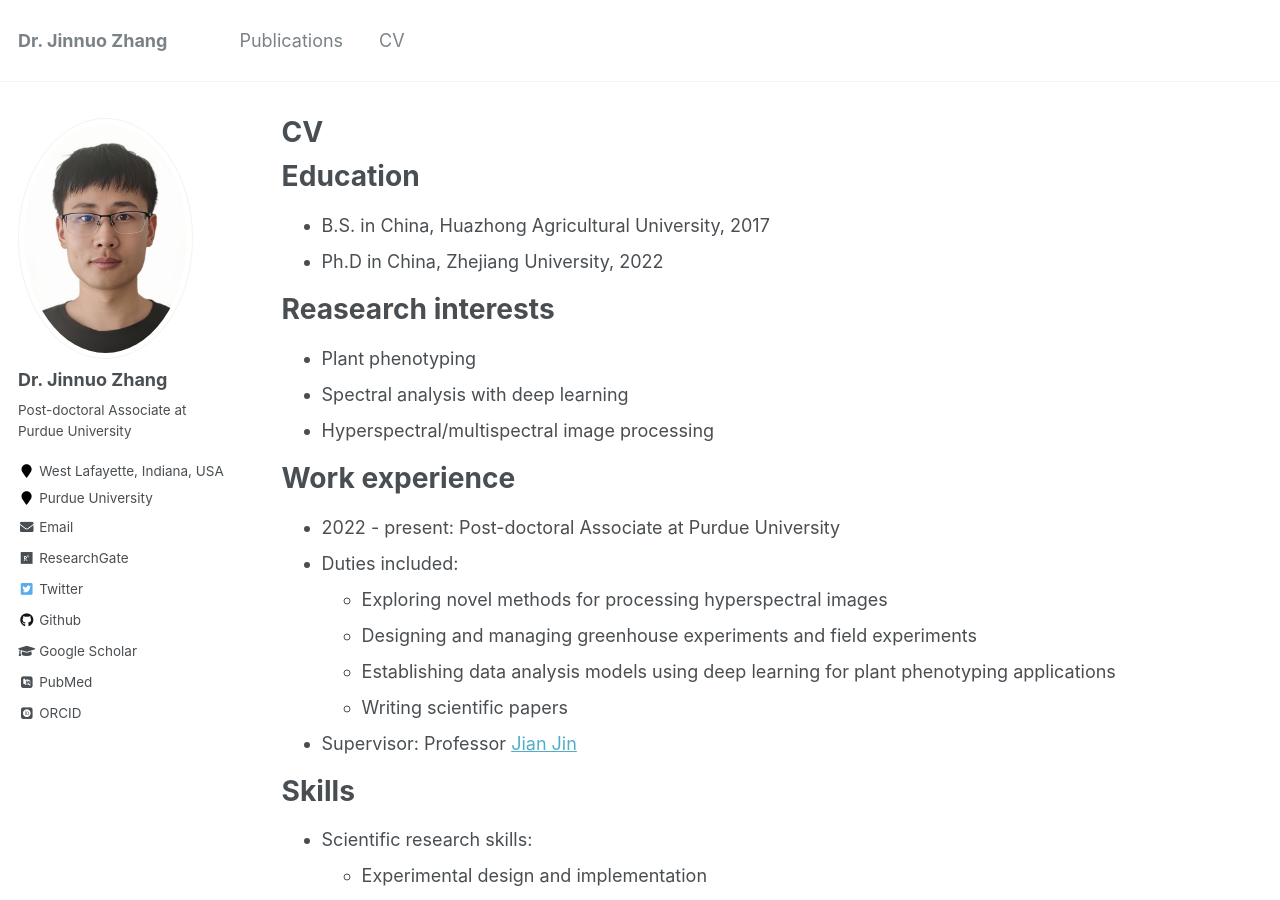
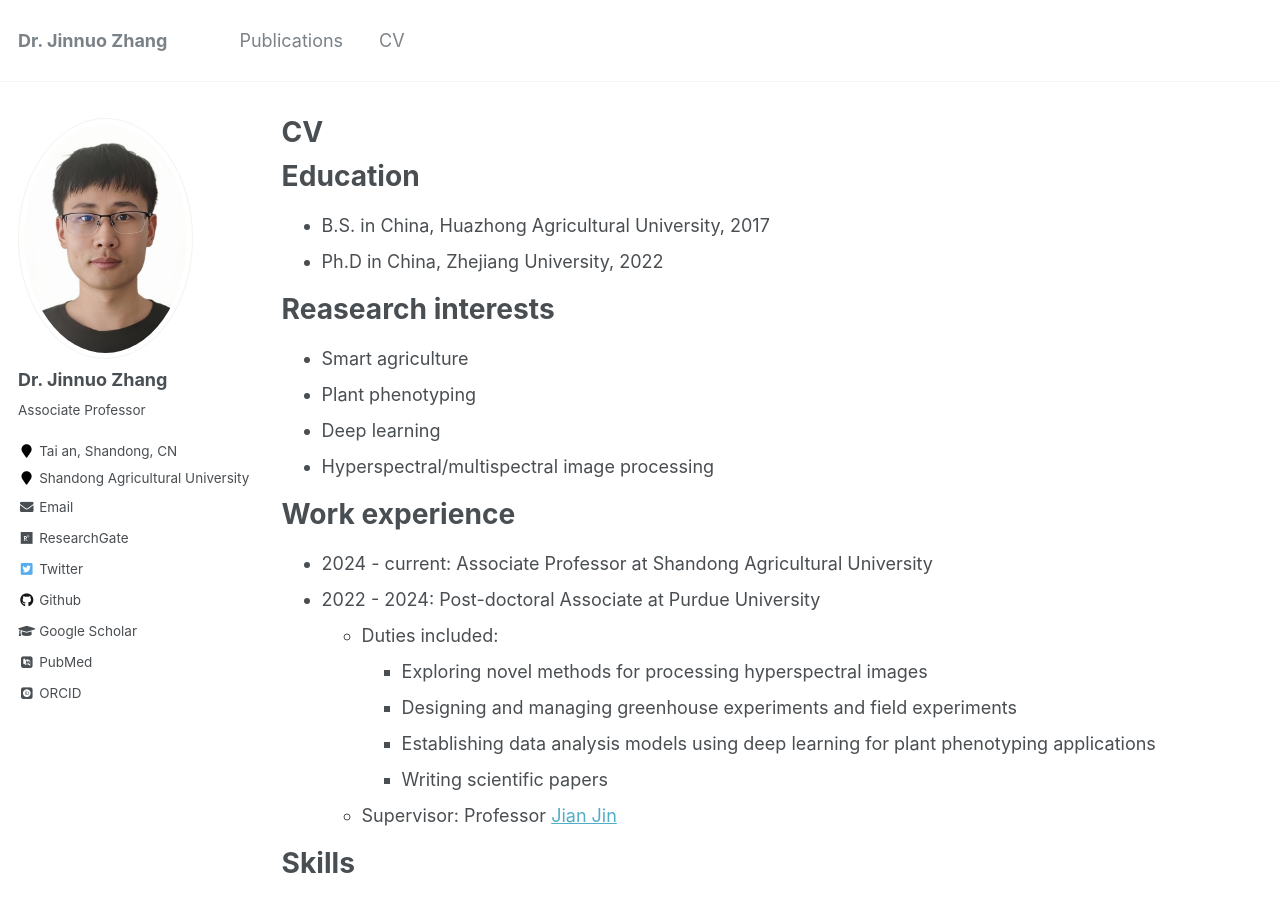
Before and after one commit to jinnuozhang/jinnuozhang.github.io, a Jekyll site: the page built from _pages/cv.md, in a window 1280 px wide and 900 px high. Built offline with Jekyll 4.4.1, drawn with Linux system fonts in a browser that asks for light colours; some web fonts are replaced.

Commit message:
New work

```diff
--- a/_config.yml
+++ b/_config.yml
@@ -10,7 +10,7 @@ locale                   : "en-US"
 title                    : "Dr. Jinnuo Zhang"
 title_separator          : "-"
 name                     : &name "Jinnuo Zhang"
-description              : &description "Postdoctoral Associate at Purdue University"
+description              : &description "Associate Professor at Shandong Agricultural University"
 url                      : https://jinnuozhang.github.io # the base hostname & protocol for your site e.g. "https://mmistakes.github.io"
 baseurl                  : "" # the subpath of your site, e.g. "/blog"
 repository               : "jinnuozhang/jinnuozhang.github.io"
@@ -82,12 +82,12 @@ analytics:
 author:
   name             : "Dr. Jinnuo Zhang"
   avatar           : "profile.png"
-  bio              : "Post-doctoral Associate at Purdue University"
-  location         : "West Lafayette, Indiana, USA"
-  employer         : "Purdue University"
+  bio              : "Associate Professor"
+  location         : "Tai an, Shandong, CN"
+  employer         : "Shandong Agricultural University"
   pubmed           : "https://www.ncbi.nlm.nih.gov/myncbi/jinnuo.zhang.1/bibliography/public/"
   googlescholar    : "https://scholar.google.com.hk/citations?user=gvtK77UAAAAJ&hl=en"
-  email            : "zhan4717@purdue.edu"
+  email            : "jnzhang@sdau.edu.cn"
   researchgate     : "https://www.researchgate.net/profile/Jinnuo-Zhang"
   uri              :
   bitbucket        :
--- a/_pages/cv.md
+++ b/_pages/cv.md
@@ -16,19 +16,21 @@ Education
 
 Reasearch interests
 ======
+* Smart agriculture
 * Plant phenotyping
-* Spectral analysis with deep learning
+* Deep learning
 * Hyperspectral/multispectral image processing
 
 Work experience
 ======
-* 2022 - present: Post-doctoral Associate at Purdue University
-* Duties included:
+* 2024 - current: Associate Professor at Shandong Agricultural University
+* 2022 - 2024: Post-doctoral Associate at Purdue University
+  * Duties included:
     * Exploring novel methods for processing hyperspectral images
     * Designing and managing greenhouse experiments and field experiments
     * Establishing data analysis models using deep learning for plant phenotyping applications
     * Writing scientific papers
-* Supervisor: Professor [Jian Jin](https://scholar.google.com.hk/citations?hl=en&user=rt8TzCkAAAAJ)
+  * Supervisor: Professor [Jian Jin](https://scholar.google.com.hk/citations?hl=en&user=rt8TzCkAAAAJ)
 
 Skills
 ======
```
Also changed, not shown: _pages/about.md (+1 -1 lines).
